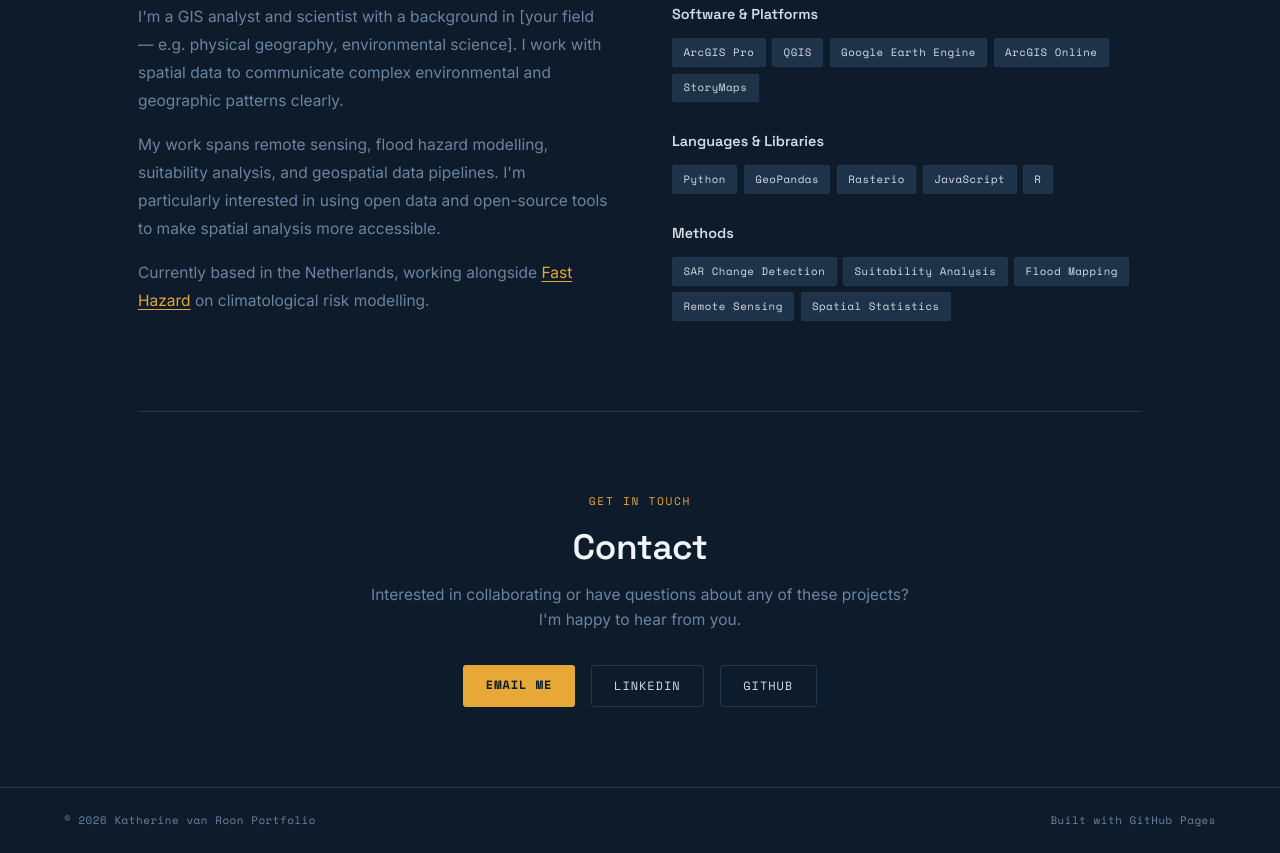
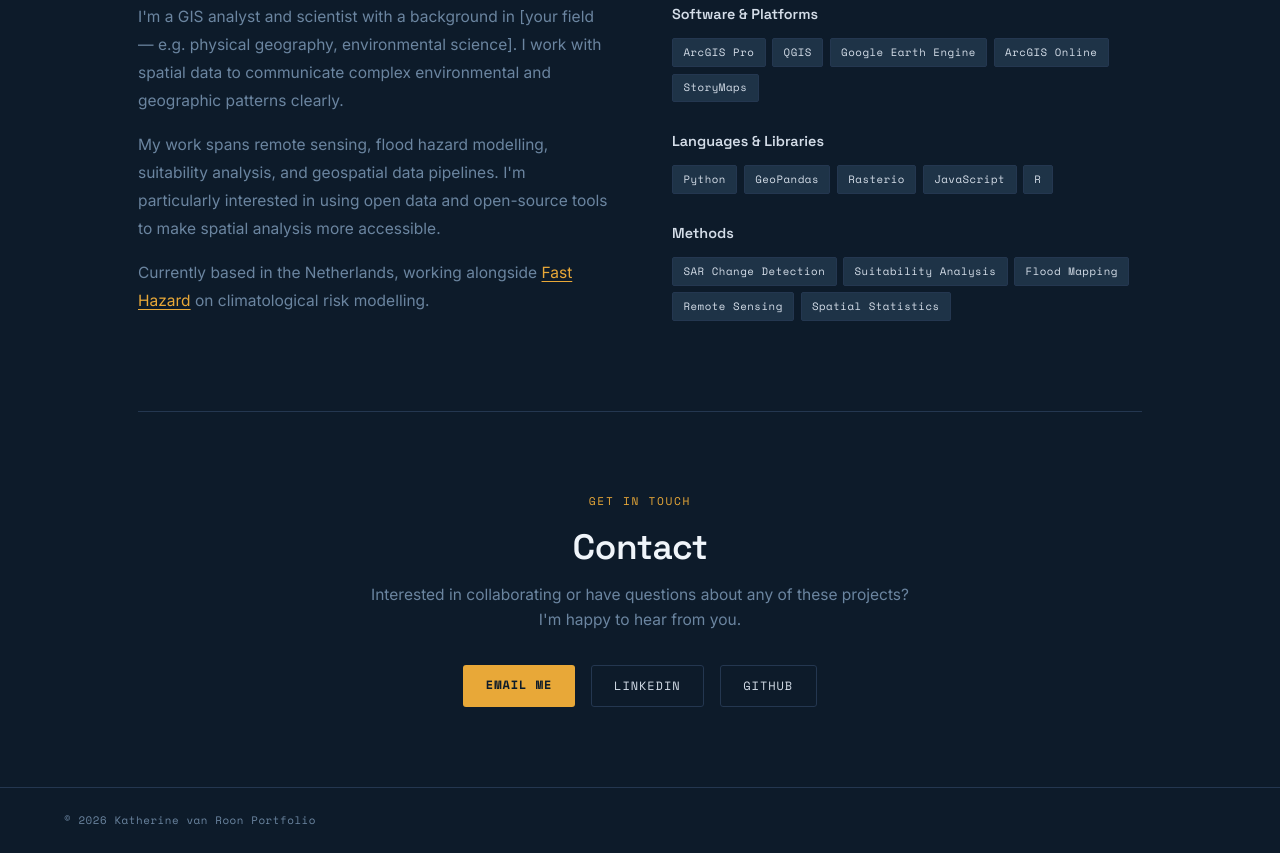
Before and after one commit to k-van-roon/portfolio, a plain HTML site: page index.html in a window 1280 px wide. Shown: the part 1767-2620 px from the top of the page. Drawn offline with nearby package versions, Linux system fonts and the light colour scheme.

Commit message:
Update index.html

```diff
--- a/index.html
+++ b/index.html
@@ -638,7 +638,6 @@
 
   <footer>
     <p>© 2026 Katherine van Roon Portfolio</p>
-    <p>Built with GitHub Pages</p>
   </footer>
 
 </body>
```
